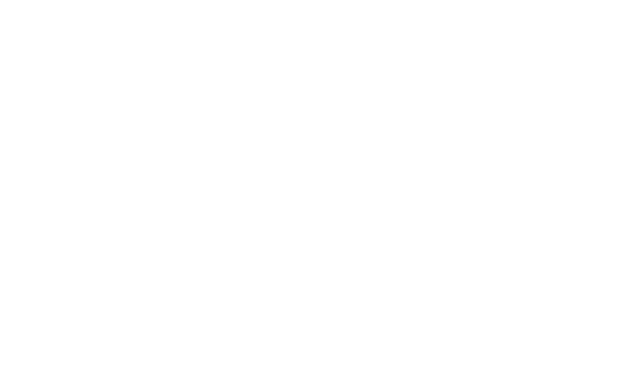
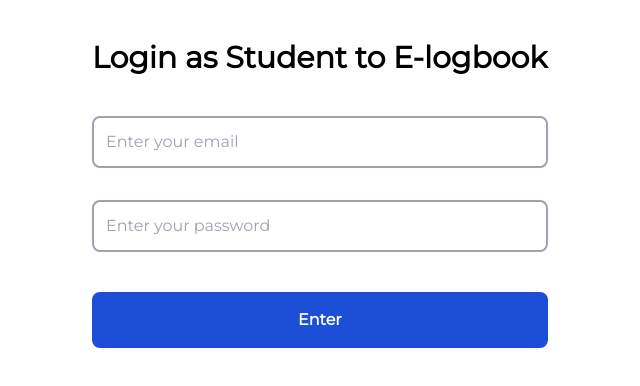
Before and after one commit to Enigmatic-Eni/e-logbook, a Next.js app: page /student/StudentLogin in a window 1280 px wide. Shown: the top 386 px of the page, without its empty margins (292-932 px from the left). Built offline with nearby package versions, Linux system fonts and the light colour scheme.

Commit message:
login pages

```diff
--- a/components/homepage.tsx
+++ b/components/homepage.tsx
@@ -1,5 +1,6 @@
 import React from 'react'
 import Link from 'next/link'
+import router from 'next/router'
 
 export default function Homepage() {
   return (
@@ -12,10 +13,10 @@
         <div className="sign-in">
             <p className=' text-3xl font-extrabold'>Sign in </p>
             <div className=' flex flex-col text-white py-6'>
-                <button className=' bg-gray-700 py-4 rounded-lg mb-5 hover:bg-gray-500'>Continue as Administrator</button>
-                <button className=' bg-purple-600 hover:bg-purple-500 py-4 rounded-lg mb-5'>Continue as Supervisor</button>
+               <div className=' bg-gray-700 py-4 rounded-lg mb-5 hover:bg-gray-500 justify-center flex'><button onClick={() => router.push('/admin/AdminLogin')}>Continue as Administrator</button></div>
+               <div className=' bg-purple-600 hover:bg-purple-500 py-4 rounded-lg mb-5 justify-center flex'> <button onClick={() => router.push('/supervisor/SupervisorLogin')}>Continue as Supervisor</button></div>
 
-            <Link href="/student"> <button className='bg-blue-700 hover:bg-blue-500 py-4 rounded-lg mb-5'>Continue as Student</button></Link>
+            <div className='bg-blue-700 hover:bg-blue-500 py-4 rounded-lg mb-5 justify-center flex'><Link href="/student/StudentLogin"> <button>Continue as Student</button></Link></div>
             </div>
         </div>
         </div>
--- /dev/null
+++ b/pages/admin/AdminLogin.tsx
@@ -0,0 +1,25 @@
+import React from 'react'
+
+export default function AdminLogin() {
+  return (
+    <div className=' flex justify-center'>
+    <div className=' lg:w-[40%]'>
+    <div className=' font-black text-3xl mt-10'>Login as Admin to E-logbook</div>
+
+    <div className='w-[89%]'>
+
+      <div className='flex flex-col '>
+      <input type="email" className=" border-2 border-gray-400 p-3 mb-4 rounded-lg mt-10 focus:border-gray-700 outline-none" placeholder='Enter your email'/>
+      </div>
+
+<div className='flex flex-col'>
+      <input type="password" className='border-2 border-gray-400 p-3 my-4 rounded-lg focus:border-gray-700 outline-none' placeholder='Enter your password'/>
+      </div>
+<div className=' flex flex-col mt-6'>
+      <button className=' bg-gray-700 hover:bg-gray-500 py-4 rounded-lg mb-5 justify-center flex text-white font-bold'>Enter</button>
+      </div>
+      </div>
+      </div>
+  </div>
+  )
+}
--- a/pages/student/StudentLogin.tsx
+++ b/pages/student/StudentLogin.tsx
@@ -2,9 +2,24 @@
 
 export default function StudentLogin() {
   return (
-    <div>
-        <input type="email" />
-        <input type="password" />
+    <div className=' flex justify-center'>
+      <div className=' lg:w-[40%]'>
+      <div className=' font-black text-3xl mt-10'>Login as Student to E-logbook</div>
+
+      <div className='w-[89%]'>
+
+        <div className='flex flex-col '>
+        <input type="email" className=" border-2 border-gray-400 p-3 mb-4 rounded-lg mt-10 focus:border-blue-500 outline-none" placeholder='Enter your email'/>
+        </div>
+
+<div className='flex flex-col'>
+        <input type="password" className='border-2 border-gray-400 p-3 my-4 rounded-lg focus:border-blue-500 outline-none' placeholder='Enter your password'/>
+        </div>
+<div className=' flex flex-col mt-6'>
+        <button className=' bg-blue-700 hover:bg-blue-500 py-4 rounded-lg mb-5 justify-center flex text-white font-bold'>Enter</button>
+        </div>
+        </div>
+        </div>
     </div>
   )
 }
--- /dev/null
+++ b/pages/supervisor/SupervisorLogin.tsx
@@ -0,0 +1,25 @@
+import React from 'react'
+
+export default function SupervisorLogin() {
+  return (
+    <div className=' flex justify-center'>
+    <div className=' lg:w-[40%]'>
+    <div className=' font-black text-3xl mt-10'>Login as Supervisor to E-logbook</div>
+
+    <div className='w-[89%]'>
+
+      <div className='flex flex-col '>
+      <input type="email" className=" border-2 border-gray-400 p-3 mb-4 rounded-lg mt-10 focus:border-purple-500 outline-none" placeholder='Enter your email'/>
+      </div>
+
+<div className='flex flex-col'>
+      <input type="password" className='border-2 border-gray-400 p-3 my-4 rounded-lg focus:border-purple-500 outline-none' placeholder='Enter your password'/>
+      </div>
+<div className=' flex flex-col mt-6'>
+      <button className=' bg-purple-600 hover:bg-purple-500 py-4 rounded-lg mb-5 justify-center flex text-white font-bold'>Enter</button>
+      </div>
+      </div>
+      </div>
+  </div>
+  )
+}
```
